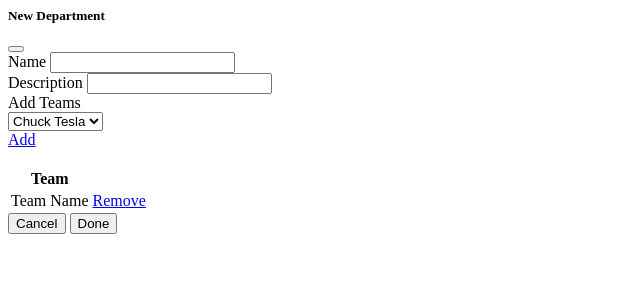
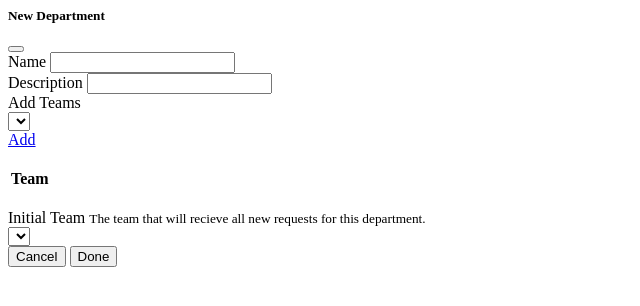
Before and after one commit to BrandonQuinn/requestmanager, a Flask app: template app/templates/organisation_templates/new_department_modal_t.html in a window 1280 px wide. Shown: the top 306 px of the page, without its empty margins (0-640 px from the left). Run offline with Flask 3, Linux system fonts and the light colour scheme; the template is opened without the code that fills it, so the values that code supplies are empty.

Commit message:
New department modal coming along

```diff
--- a/app/app.py
+++ b/app/app.py
@@ -31,7 +31,6 @@ def index():
 
 	template = template_lookup.get_template("index.html")
 	return template.render(title="Request Manager")
-
 
 #
 # Return organsation html page
--- a/app/templates/dashboard_templates/user_dashboard_t.html
+++ b/app/templates/dashboard_templates/user_dashboard_t.html
@@ -106,7 +106,7 @@ THE SOFTWARE.
 												<div class="col text-truncate">
 													<a href="#" class="text-body d-block">Example 2</a>
 													<div class="d-block text-secondary text-truncate mt-n1">
-														justify-content:between ⇒ justify-content:space-between (#29734)
+
 													</div>
 												</div>
 												<div class="col-auto">
@@ -130,7 +130,7 @@ THE SOFTWARE.
 												<div class="col text-truncate">
 													<a href="#" class="text-body d-block">Example 3</a>
 													<div class="d-block text-secondary text-truncate mt-n1">
-														Update change-version.js (#29736)
+
 													</div>
 												</div>
 												<div class="col-auto">
--- a/app/templates/organisation_templates/new_department_modal_t.html
+++ b/app/templates/organisation_templates/new_department_modal_t.html
@@ -9,13 +9,13 @@
 				<div class="row mb-3 align-items-end">
 					<div class="col">
 						<label class="form-label">Name</label>
-						<input type="text" class="form-control">
+						<input type="text" id="new-department-name" class="form-control is-invalid is-valid-lite">
 					</div>
 				</div>
 				<div class="row mb-3">
 					<div class="col">
 						<label class="form-label">Description</label>
-						<input type="text" class="form-control">
+						<input type="text" id="new-department-description" class="form-control is-invalid is-valid-lite">
 					</div>
 				</div>
 
@@ -23,15 +23,13 @@
 
 				<div class="row align-items-end">
 					<div class="col-10">
-						<select type="text" class="form-select tomselected ts-hidden-accessible" id="select-users"
+						<select type="text" class="form-select tomselected ts-hidden-accessible" id="select-new-department-teams"
 							value="" tabindex="-1">
-							<option value="1">Chuck Tesla</option>
-							<option value="2">Paweł Kuna</option>
-							<option value="3">Nikola Tesla</option>
+							<!-- Options to be added by JavaScript -->
 						</select>
 					</div>
 					<div class="col-2">
-						<a href="#" class="btn btn-primary btn-2">Add</a>
+						<a href="#" id="add-team-to-department-btn" class="btn btn-primary btn-2">Add</a>
 					</div>
 				</div>
 				</br>
@@ -44,19 +42,23 @@
 									<th class="w-1"></th>
 								</tr>
 							</thead>
-							<tbody>
-								<tr>
-									<td class="text-secondary">Team Name</td>
-									<td>
-										<a href="#">Remove</a>
-									</td>
-								</tr>
+							<tbody id="new-department-team-list">
+								<!-- Rows added by user -->
 							</tbody>
 						</table>
 					</div>
 				</div>
-
-
+				</br>
+				<div class="row align-items-end">
+					<div class="col-12">
+						<label class="form-label">Initial Team</label>
+						<small class="form-hint">The team that will recieve all new requests for this department.</small>
+						<br/>
+						<select type="text" class="form-select tomselected ts-hidden-accessible" id="select-initial-team" value="" tabindex="-1">
+							<!-- Options to be added by JavaScript -->
+						</select>
+					</div>
+				</div>
 			</div>
 			<div class="modal-footer">
 				<button type="button" class="btn me-auto" data-bs-dismiss="modal">Cancel</button>
```
